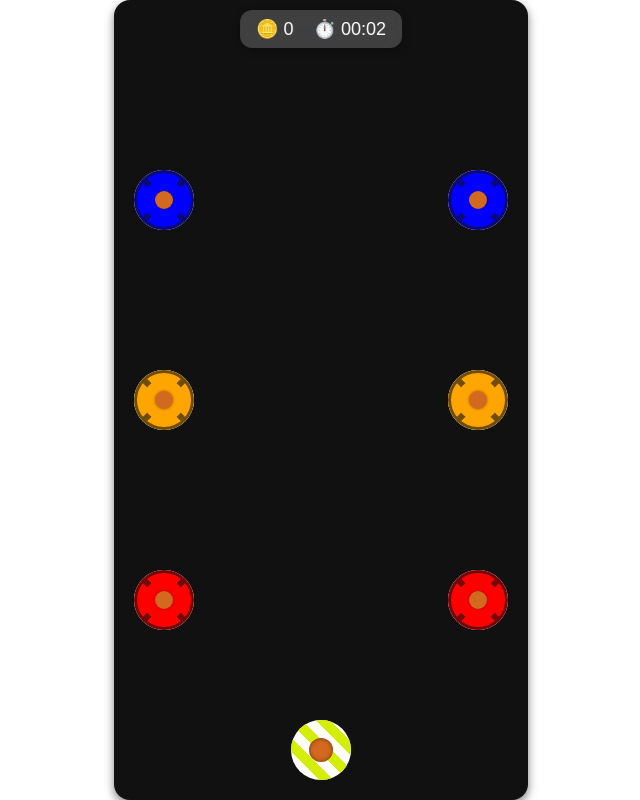
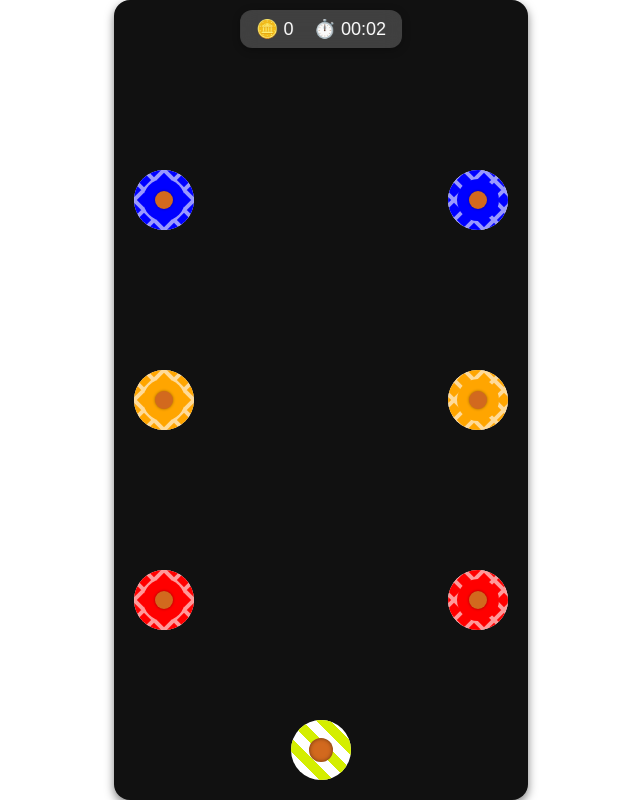
Before and after one commit to S-hk-ri/peli, a plain HTML site: page index.html in a window 1280 px wide. Both pictures are taken after a click on the button "Aloita peli". Shown: the whole page, without its empty margins (319-959 px from the left). Drawn offline with Linux system fonts and the light colour scheme.

Commit message:
Update index.html

```diff
--- a/index.html
+++ b/index.html
@@ -2,17 +2,21 @@
 <html lang="fi">
 <head>
   <meta charset="UTF-8" />
-  <meta name="viewport" content="width=device-width, initial-scale=1.0" />
+  <meta name="viewport" content="width=device-width, initial-scale=1.0, maximum-scale=1.0, user-scalable=no" />
   <title>Sähkömiehen erikoispeli</title>
   <style>
-    /* Perusnollaukset */
     * {
       margin: 0;
       padding: 0;
       box-sizing: border-box;
     }
 
-    /* Pelikehyksen koko ja responsiivisuus */
+    html, body {
+      height: 100%;
+      overflow: hidden;
+      touch-action: none;
+    }
+
     #gameFrame {
       position: relative;
       width: 100vw;
@@ -20,22 +24,21 @@
       max-width: 414px;
       max-height: 896px;
       margin: 0 auto;
-      background-color: #111; /* Taustaväri kun peli ei vielä ala */
+      background-color: #111;
       overflow: hidden;
       border-radius: 16px;
       box-shadow: 0 4px 10px rgba(0, 0, 0, 0.5);
     }
 
-    /* Canvas kattaa koko sisäalueen */
     #gameCanvas {
       position: absolute;
       top: 0;
       left: 0;
       width: 100%;
       height: 100%;
+      touch-action: none;
     }
 
-    /* UI-paneeli ylhäällä (pisteet ja aika) */
     #ui-panel {
       position: absolute;
       top: 10px;
@@ -53,7 +56,6 @@
       box-shadow: 0 2px 8px rgba(0, 0, 0, 0.3);
     }
 
-    /* Overlayt */
     .overlay {
       position: absolute;
       top: 0;
@@ -62,7 +64,7 @@
       height: 100%;
       background: rgba(0, 0, 0, 0.8);
       color: #fff;
-      display: none; /* Piilossa oletuksena */
+      display: none;
       flex-direction: column;
       justify-content: center;
       align-items: center;
@@ -70,16 +72,17 @@
       font-family: sans-serif;
     }
 
-    /* StartOverlay-tekstit ja napit */
     #startOverlay h1 {
       font-size: 2rem;
       margin-bottom: 16px;
     }
+
     #startOverlay p {
       font-size: 1rem;
       margin-bottom: 24px;
       padding: 0 16px;
     }
+
     #startOverlay button {
       padding: 12px 24px;
       font-size: 1rem;
@@ -91,12 +94,12 @@
       box-shadow: 0 2px 6px rgba(0, 0, 0, 0.3);
     }
 
-    /* NotificationOverlay-tekstit ja napit */
     #notificationOverlay p {
       font-size: 1.2rem;
       margin-bottom: 20px;
       padding: 0 16px;
     }
+
     #notificationOverlay button {
       padding: 10px 20px;
       font-size: 1rem;
@@ -108,24 +111,22 @@
       box-shadow: 0 2px 6px rgba(0, 0, 0, 0.3);
     }
 
-    /* Shock-Overlay: pelkkä tumma flash, ei tekstiä */
     #shockOverlay {
       background: rgba(0, 0, 0, 0.5);
-      /* Näytetään ja piilotetaan JavaScriptillä lyhyesti */
     }
 
-    /* MAA-logo (groundLogo) */
     #groundLogo {
       position: absolute;
       width: 60px;
       height: 60px;
-      bottom: 20px; /* 20px alareunasta */
+      bottom: 20px;
       left: 50%;
       transform: translateX(-50%);
       border-radius: 50%;
-      background-color: #fff; /* Valkoinen ulkokuori */
+      background-color: #fff;
       overflow: hidden;
     }
+
     #groundLogo::before {
       content: '';
       position: absolute;
@@ -141,12 +142,13 @@
         transparent 20px
       );
     }
+
     #groundLogo::after {
       content: '';
       position: absolute;
       width: 24px;
       height: 24px;
-      background-color: #d2691e; /* Kuparimäinen sisempi ympyrä */
+      background-color: #d2691e;
       border-radius: 50%;
       top: 50%;
       left: 50%;
@@ -156,33 +158,27 @@
   </style>
 </head>
 <body>
-  <!-- Pelikehys -->
   <div id="gameFrame">
     <canvas id="gameCanvas"></canvas>
 
-    <!-- UI-paneeli: pisteet ja aika -->
     <div id="ui-panel">
       <span id="scoreDisplay">🪙 0</span>
       <span id="timeDisplay">⏱️ 00:00</span>
     </div>
 
-    <!-- Start-overlay -->
     <div id="startOverlay" class="overlay">
       <h1>Sähkömiehen erikoispeli</h1>
       <p>Yhdistä samanväriset sähköjohdot vastakkaisilla puolilla näyttöä. Jos paria ei löydy, vedä johto MAA-alueelle.</p>
       <button id="startButton">Aloita peli</button>
     </div>
 
-    <!-- Shock-overlay -->
     <div id="shockOverlay" class="overlay"></div>
 
-    <!-- Notification-overlay (pelin lopetus) -->
     <div id="notificationOverlay" class="overlay">
       <p id="notifyText"></p>
       <button id="restartButton">Aloita uusi peli</button>
     </div>
 
-    <!-- MAA-logo -->
     <div id="groundLogo"></div>
   </div>
 
@@ -190,7 +186,6 @@
     /***********************************************
      *            UTILITY-FUNKTIOITA               *
      ***********************************************/
-    // Sekoittaa taulukon elementit satunnaisesti (Fisher–Yates)
     function shuffle(array) {
       for (let i = array.length - 1; i > 0; i--) {
         const j = Math.floor(Math.random() * (i + 1));
@@ -199,7 +194,6 @@
       return array;
     }
 
-    // Palauttaa hiiren/kosketuksen koordinaatit canvasin koordinaatistossa
     function getPt(event, canvas) {
       const rect = canvas.getBoundingClientRect();
       let x, y;
@@ -213,12 +207,10 @@
       return { x, y };
     }
 
-    // Laskee euclidisen etäisyyden
     function hypot(dx, dy) {
       return Math.sqrt(dx * dx + dy * dy);
     }
 
-    // Muotoilee ajan (sekunnit) MM:SS-muotoon
     function formatTime(totalSeconds) {
       const minutes = Math.floor(totalSeconds / 60);
       const seconds = totalSeconds % 60;
@@ -300,7 +292,7 @@
      *          DRAW-LOGIIKKA (CANVAS)             *
      ***********************************************/
     let canvas, ctx;
-    const wireRadius = 30; // Johtopisteen säde (px)
+    const wireRadius = 30;
 
     function initCanvas() {
       canvas = document.getElementById('gameCanvas');
@@ -312,44 +304,52 @@
     function resizeCanvas() {
       const frame = document.getElementById('gameFrame');
       const rect = frame.getBoundingClientRect();
-      canvas.width = rect.width;
-      canvas.height = rect.height;
+      const ratio = window.devicePixelRatio || 1;
+      canvas.width = rect.width * ratio;
+      canvas.height = rect.height * ratio;
+      canvas.style.width = `${rect.width}px`;
+      canvas.style.height = `${rect.height}px`;
+      ctx.scale(ratio, ratio);
     }
 
     function clearCanvas() {
       ctx.clearRect(0, 0, canvas.width, canvas.height);
     }
 
-    // Piirtää yksittäisen johdon (valkoinen kuori + diagonaaliraita + sisempi väripallo + kupariydin)
+    // Piirtää yksittäisen johdon
     function drawWire(wire) {
       const { x, y, color } = wire;
-
-      // Ulkokuori (valkoinen ympyrä)
+      // Ulkokuori
       ctx.beginPath();
       ctx.arc(x, y, wireRadius, 0, 2 * Math.PI);
       ctx.fillStyle = '#fff';
       ctx.fill();
       ctx.closePath();
 
-      // Diagonaaliraita: piirreään maskina käyttäen clipping-path-tekniikkaa
+      // Diagonaaliraita ilman xor
       ctx.save();
       ctx.beginPath();
       ctx.arc(x, y, wireRadius, 0, 2 * Math.PI);
       ctx.clip();
-      ctx.translate(x - wireRadius, y - wireRadius);
-      ctx.fillStyle = color === 'maa' ? '#888' : color; // maa-johto harmahtavana
-      ctx.fillRect(0, 0, wireRadius * 2, wireRadius * 2);
-      ctx.globalCompositeOperation = 'xor';
-      ctx.lineWidth = 6;
-      ctx.strokeStyle = 'rgba(255,255,255,0.6)';
-      ctx.moveTo(0, 0);
-      ctx.lineTo(wireRadius * 2, wireRadius * 2);
-      ctx.moveTo(wireRadius * 2, 0);
-      ctx.lineTo(0, wireRadius * 2);
-      ctx.stroke();
+      const patternCanvas = document.createElement('canvas');
+      patternCanvas.width = patternCanvas.height = 20;
+      const pctx = patternCanvas.getContext('2d');
+      pctx.fillStyle = color === 'maa' ? '#888' : color;
+      pctx.fillRect(0, 0, 20, 20);
+      pctx.strokeStyle = 'rgba(255,255,255,0.6)';
+      pctx.lineWidth = 4;
+      pctx.beginPath();
+      pctx.moveTo(0, 0);
+      pctx.lineTo(20, 20);
+      pctx.moveTo(20, 0);
+      pctx.lineTo(0, 20);
+      pctx.stroke();
+      const pattern = ctx.createPattern(patternCanvas, 'repeat');
+      ctx.fillStyle = pattern;
+      ctx.fillRect(x - wireRadius, y - wireRadius, wireRadius * 2, wireRadius * 2);
       ctx.restore();
 
-      // Sisempi väripallo (jos ei maa)
+      // Sisempi väripallo
       if (color !== 'maa') {
         ctx.beginPath();
         ctx.arc(x, y, wireRadius * 0.7, 0, 2 * Math.PI);
@@ -358,7 +358,7 @@
         ctx.closePath();
       }
 
-      // Kupariydin (pieni oranssinkultainen ympyrä keskellä)
+      // Kupariydin
       ctx.beginPath();
       ctx.arc(x, y, wireRadius * 0.3, 0, 2 * Math.PI);
       ctx.fillStyle = '#d2691e';
@@ -369,13 +369,9 @@
       ctx.closePath();
     }
 
-    // Piirtää kaikki jäljellä olevat johdot ja mahdollisen väliviivan
     function drawAll(wires, startWire, currPos) {
       clearCanvas();
-      // Piirrä kukin jäljellä oleva johto
       wires.forEach(w => drawWire(w));
-
-      // Jos vetämistilassa, piirrä väliviiva
       if (startWire && currPos) {
         ctx.beginPath();
         ctx.moveTo(startWire.x, startWire.y);
@@ -403,20 +399,15 @@
     const GROUND_RADIUS = 30;
 
     function startGame() {
-      // 1. Nollaa pisteet ja aika
       gameState.score = 0;
       gameState.elapsedTime = 0;
       updateScoreDisplay(0);
       updateTimeDisplay(0);
-      // 2. Piilota overlayt
       hideStartOverlay();
       hideNotificationOverlay();
-      // 3. Init canvas
       initCanvas();
-      // 4. Generoi johdot ja piirrä ne
       generateWires();
       drawAll(gameState.wires, null, null);
-      // 5. Aloita ajastin
       startTimer();
     }
 
@@ -433,7 +424,6 @@
       gameState.timerInterval = null;
     }
 
-    // Päivittää pistemäärän ja localStorage-ennätyksen
     function updateScore(points) {
       gameState.score += points;
       updateScoreDisplay(gameState.score);
@@ -442,18 +432,15 @@
       }
     }
 
-    // Johdoen generointi
     function generateWires() {
-      const width = canvas.width;
-      const height = canvas.height;
+      const width = canvas.width / (window.devicePixelRatio || 1);
+      const height = canvas.height / (window.devicePixelRatio || 1);
       const sp = height / 4;
 
       let yPositions = [sp, sp * 2, sp * 3];
       yPositions = shuffle(yPositions);
 
       const wires = [];
-
-      // 1. Päätetään, tuleeko maa-johto (5 % todennäköisyys)
       if (Math.random() < 0.05) {
         const side = Math.random() < 0.5 ? 'left' : 'right';
         const idx = Math.floor(Math.random() * 3);
@@ -461,11 +448,9 @@
         wires.push({ x: xPos, y: yPositions[idx], color: 'maa' });
       }
 
-      // 2. Päätetään, 75 % todennäköisyydellä 3 paria vai 2 paria + yksittäinen
       const isTwoPairsOneSingle = Math.random() >= 0.75;
 
       if (!isTwoPairsOneSingle) {
-        // 3 paria
         const selected = shuffle(COLORS.slice()).slice(0, MAX_PAIRS);
         for (let i = 0; i < MAX_PAIRS; i++) {
           const color = selected[i];
@@ -473,37 +458,31 @@
           wires.push({ x: width - 50, y: yPositions[i], color });
         }
       } else {
-        // 2 paria + 1 yksittäinen
         const selected = shuffle(COLORS.slice()).slice(0, 2);
         for (let i = 0; i < 2; i++) {
           const color = selected[i];
           wires.push({ x: 50, y: yPositions[i], color });
           wires.push({ x: width - 50, y: yPositions[i], color });
         }
-        // Yksittäinen satunnaisväri (ei 'maa') jommallekin puolelle
         const remainingColors = COLORS.filter(c => !selected.includes(c));
         const singleColor = shuffle(remainingColors).slice(0, 1)[0];
         const side = Math.random() < 0.5 ? 'left' : 'right';
-        const idx = 2; // viimeinen korkeus
+        const idx = 2;
         const xPos = side === 'left' ? 50 : width - 50;
         wires.push({ x: xPos, y: yPositions[idx], color: singleColor });
       }
 
-      // Sekoitetaan lopullinen järjestys
       gameState.wires = shuffle(wires);
     }
 
-    // Käsittelee, kun käyttäjä vapauttaa vedon (pt = {x, y})
     function handleEndSelection(startWire, pt) {
       const wires = gameState.wires;
       if (!startWire) return;
 
-      // 1. Etsi toinen johto
       const target = wires.find(
         w => w !== startWire && hypot(w.x - pt.x, w.y - pt.y) < wireRadius
       );
 
-      // 2. Oikea paritus (samanvärisiä ja ei 'maa')
       if (target && target.color === startWire.color && startWire.color !== 'maa') {
         gameState.wires = wires.filter(w => w !== startWire && w !== target);
         updateScore(10);
@@ -511,12 +490,10 @@
         return;
       }
 
-      // 3. Mahdollinen maa-yhdistys
-      const centerX = canvas.width / 2;
-      const centerY = canvas.height - 60;
+      const centerX = (canvas.width / (window.devicePixelRatio || 1)) / 2;
+      const centerY = (canvas.height / (window.devicePixelRatio || 1)) - 60;
       const distanceToGround = hypot(pt.x - centerX, pt.y - centerY);
 
-      // Ehto: jos startWire on 'maa' tai värille ei enää ole paria
       const remainingSameColor = wires.filter(
         w => w.color === startWire.color && w !== startWire
       ).length;
@@ -531,7 +508,6 @@
         return;
       }
 
-      // 4. Virhetilanne: väärä kytkentä
       stopTimer();
       showShockOverlay(300);
       setTimeout(() => {
@@ -558,14 +534,13 @@
     let currPos = null;
 
     function initInput() {
-      const canvasEl = document.getElementById('gameCanvas');
-
-      canvasEl.addEventListener('mousedown', onDown);
-      canvasEl.addEventListener('mousemove', onMove);
-      canvasEl.addEventListener('mouseup', onUp);
-      canvasEl.addEventListener('touchstart', onTouchStart, { passive: false });
-      canvasEl.addEventListener('touchmove', onTouchMove, { passive: false });
-      canvasEl.addEventListener('touchend', onTouchEnd, { passive: false });
+      canvas = document.getElementById('gameCanvas');
+      canvas.addEventListener('mousedown', onDown);
+      canvas.addEventListener('mousemove', onMove);
+      canvas.addEventListener('mouseup', onUp);
+      canvas.addEventListener('touchstart', onTouchStart, { passive: false });
+      canvas.addEventListener('touchmove', onTouchMove, { passive: false });
+      canvas.addEventListener('touchend', onTouchEnd, { passive: false });
     }
 
     function onDown(e) {
```
